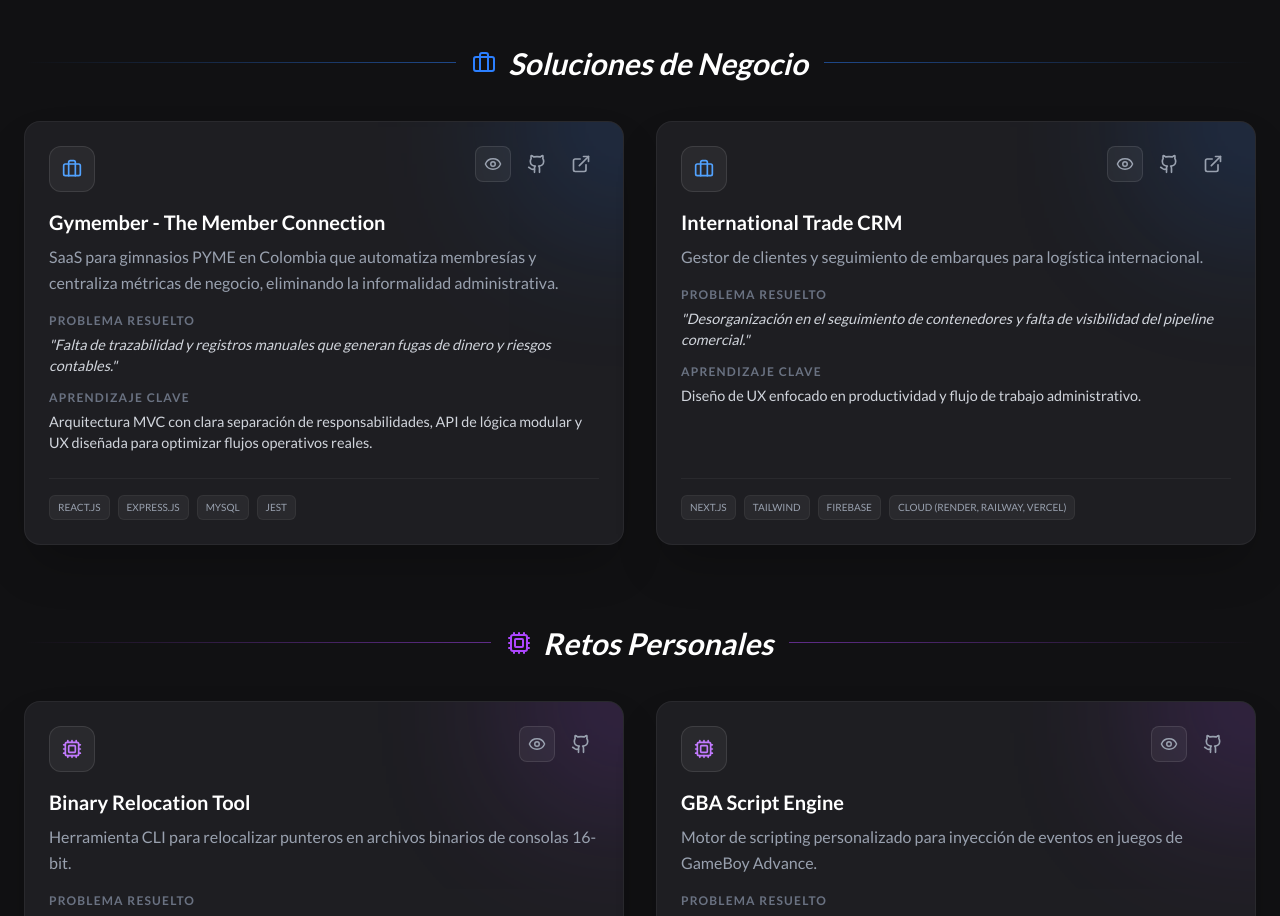
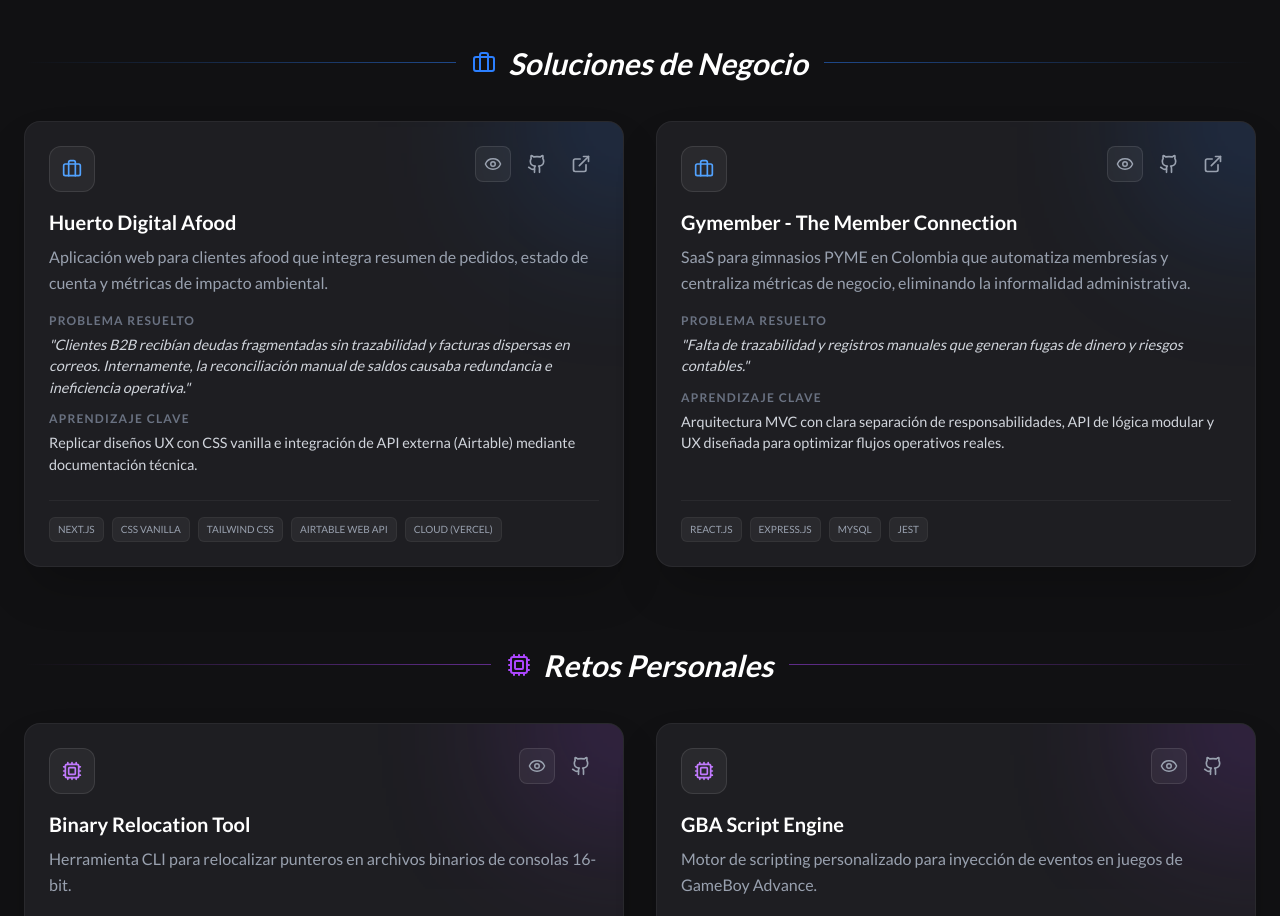
Before and after one commit to jmncamilo/init-portfolio, a Next.js app: page / in a window 1280 px wide. Shown: the part 2160-3076 px from the top of the page. Built offline with nearby package versions, Linux system fonts and the light colour scheme.

Commit message:
feat(landing): improve information about projects

```diff
--- a/src/components/project-card/ProjectCard.js
+++ b/src/components/project-card/ProjectCard.js
@@ -26,6 +26,8 @@ export function ProjectCard({ title, desc, problem, learned, stack, github, demo
                     <Image
                         src={image}
                         alt={title}
+                        unoptimized={image?.endsWith('.gif')}
+                        quality={100}
                         fill
                         className={`object-cover transition-all duration-700 ease-in-out ${showPreview ? 'scale-100 blur-0' : 'scale-110 blur-2xl'}`}
                     />
--- a/src/data/projects/projectsData.js
+++ b/src/data/projects/projectsData.js
@@ -1,4 +1,15 @@
 export const businessProjects = [
+    {
+        title: "Huerto Digital Afood",
+        desc: "Aplicación web para clientes afood que integra resumen de pedidos, estado de cuenta y métricas de impacto ambiental.",
+        problem: "Clientes B2B recibían deudas fragmentadas sin trazabilidad y facturas dispersas en correos. Internamente, la reconciliación manual de saldos causaba redundancia e ineficiencia operativa.",
+        learned: "Replicar diseños UX con CSS vanilla e integración de API externa (Airtable) mediante documentación técnica.",
+        stack: ["Next.js", "CSS Vanilla", "Tailwind CSS", "Airtable Web API", "Cloud (Vercel)"],
+        image: "/banners/gif-huerto-afood.gif",
+        github: "https://github.com/jmncamilo/afood-dash",
+        demo: "https://huerto-afood.vercel.app/",
+        type: "business"
+    },
     {
         title: "Gymember - The Member Connection",
         desc: "SaaS para gimnasios PYME en Colombia que automatiza membresías y centraliza métricas de negocio, eliminando la informalidad administrativa.",
@@ -7,17 +18,6 @@ export const businessProjects = [
         stack: ["React.js", "Express.js", "MySQL", "Jest"],
         image: "https://images.unsplash.com/photo-1460925895917-afdab827c52f?q=80&w=2015&auto=format&fit=crop",
         github: "https://github.com/jmncamilo/gymember-app",
-        demo: "#",
-        type: "business"
-    },
-    {
-        title: "International Trade CRM",
-        desc: "Gestor de clientes y seguimiento de embarques para logística internacional.",
-        problem: "Desorganización en el seguimiento de contenedores y falta de visibilidad del pipeline comercial.",
-        learned: "Diseño de UX enfocado en productividad y flujo de trabajo administrativo.",
-        stack: ["Next.js", "Tailwind", "Firebase", "Cloud (Render, Railway, Vercel)"],
-        image: "https://images.unsplash.com/photo-1460925895917-afdab827c52f?q=80&w=2015&auto=format&fit=crop",
-        github: "#",
         demo: "#",
         type: "business"
     }
```
Also changed, not shown: public/banners/banner-huerto-afood.png (added), public/banners/gif-huerto-afood.gif (added).
